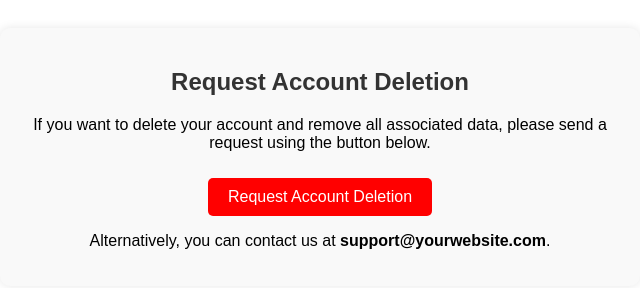
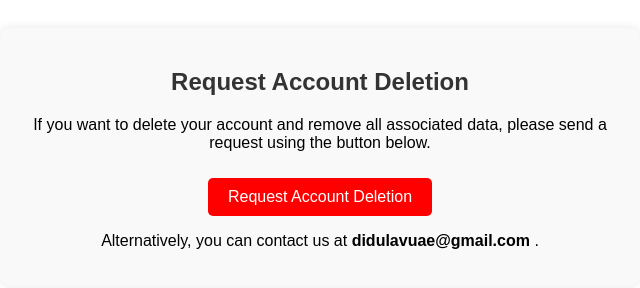
Before and after one commit to Abbas-Ali-786/Account-Deletion-Page, a plain HTML site: page index.html in a window 1280 px wide. Shown: the whole page, without its empty margins (320-960 px from the left). Drawn offline with Linux system fonts and the light colour scheme.

Commit message:
Update index.html

```diff
--- a/index.html
+++ b/index.html
@@ -47,9 +47,9 @@
         <h2>Request Account Deletion</h2>
         <p>If you want to delete your account and remove all associated data, please send a request using the button
             below.</p>
-        <a href="mailto:support@yourwebsite.com?subject=Account Deletion Request" class="btn">Request Account
+        <a href="mailto:didulavuae@gmail.com ?subject=Account Deletion Request" class="btn">Request Account
             Deletion</a>
-        <p>Alternatively, you can contact us at <strong>support@yourwebsite.com</strong>.</p>
+        <p>Alternatively, you can contact us at <strong>didulavuae@gmail.com </strong>.</p>
     </div>
 
 </body>
```
